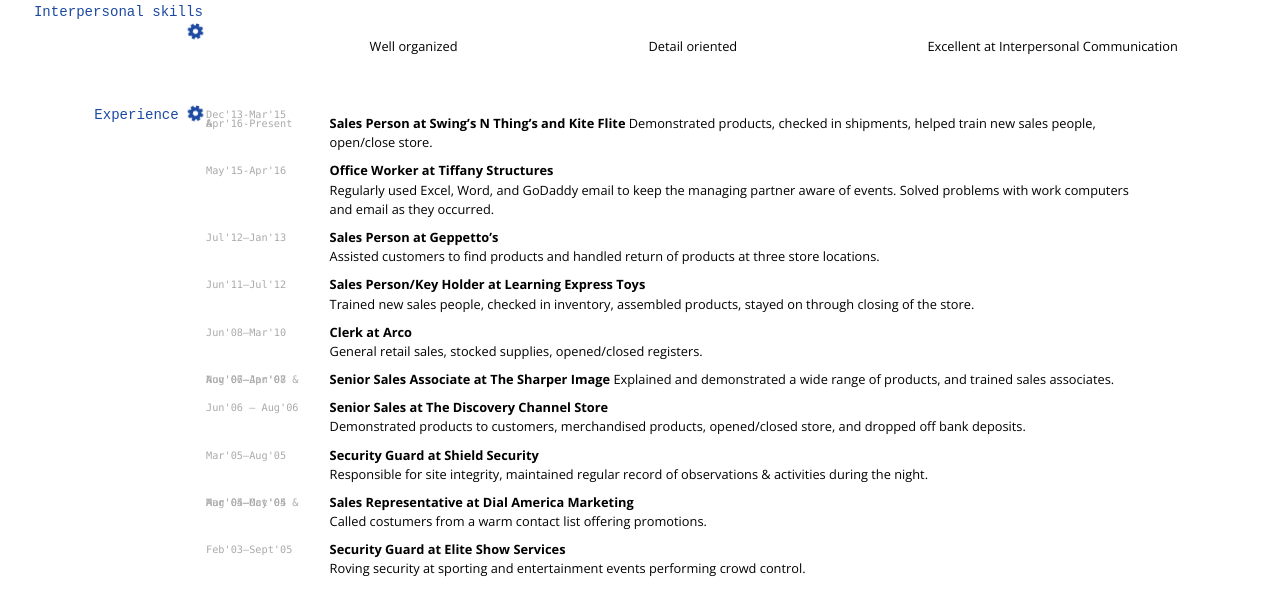
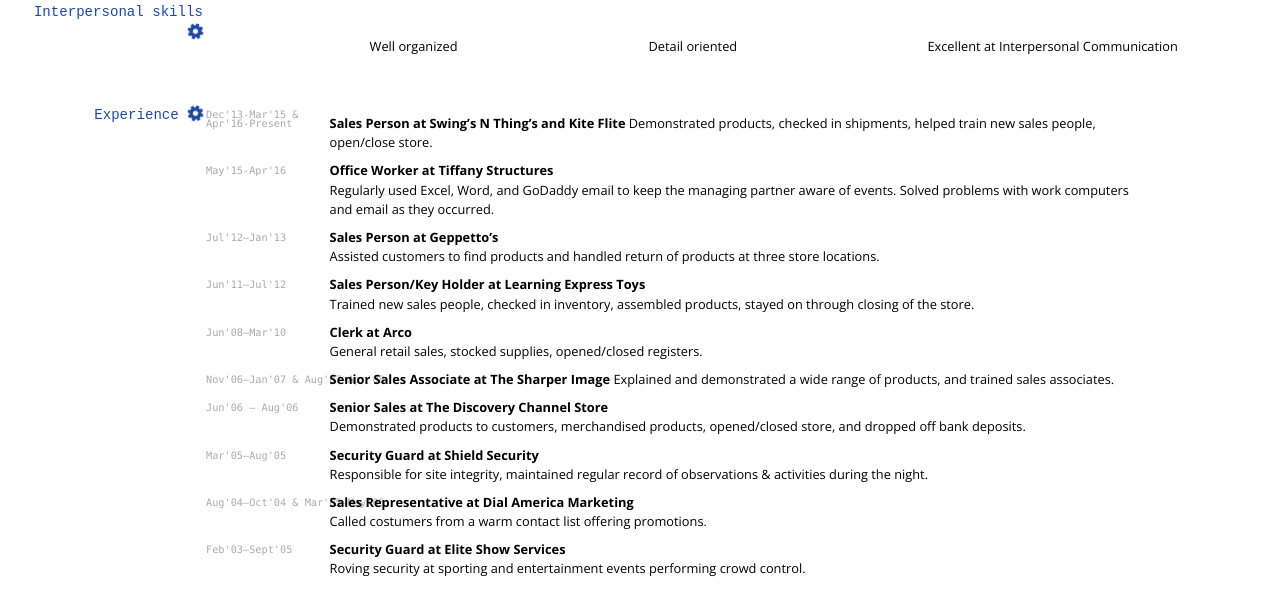
Before and after one commit to bdowlatshahiessf/bdowlatshahiessf.github.io, a Jekyll site: the page built from index.md, in a window 1280 px wide. Shown: the part 1014-1611 px from the top of the page. Built offline with Jekyll 4.4.1, drawn with Linux system fonts in a browser that asks for light colours; nearby versions of some CDN libraries.

```diff
--- a/index.md
+++ b/index.md
@@ -92,19 +92,11 @@ A.A. University Transfer Studies
 ## Experience <i class="fa fa-cog fa-spin" style="font-size:1.3em"> </i>
 
 
-`Dec'13-Mar'15`
-
-
-
-`& `
+`Dec'13-Mar'15 & `
 
 
 
 `Apr'16-Present`
-
-
-
-
 
 __Sales Person at Swing's N Thing's  and Kite Flite__
 Demonstrated products, checked in shipments, helped train new sales people, open/close store.
@@ -142,10 +134,7 @@ General retail sales, stocked supplies, opened/closed registers.
 
 
 
-`Nov'06–Jan'07 & `
-
-
-`Aug'07–Apr'08`
+`Nov'06–Jan'07 & Aug'07–Apr'08`
 
 
 __Senior Sales Associate at The Sharper Image__
@@ -167,10 +156,7 @@ __Security Guard at Shield Security__
 Responsible for site integrity, maintained regular record of observations & activities during the night.
 
 
-`Aug'04–Oct'04 & `
-
-
-`Mar'05–May'05`
+`Aug'04–Oct'04 & Mar'05–May'05`
 
 
 __Sales Representative at Dial America Marketing__
```
